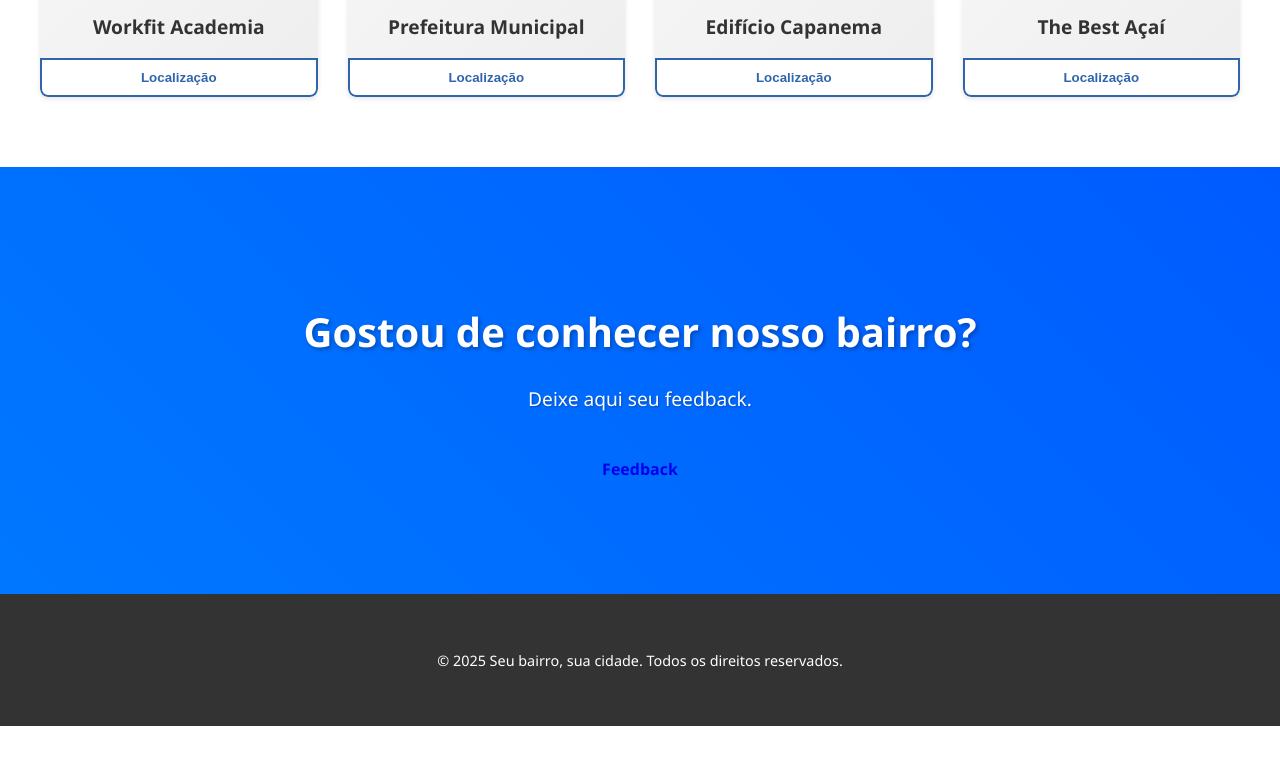
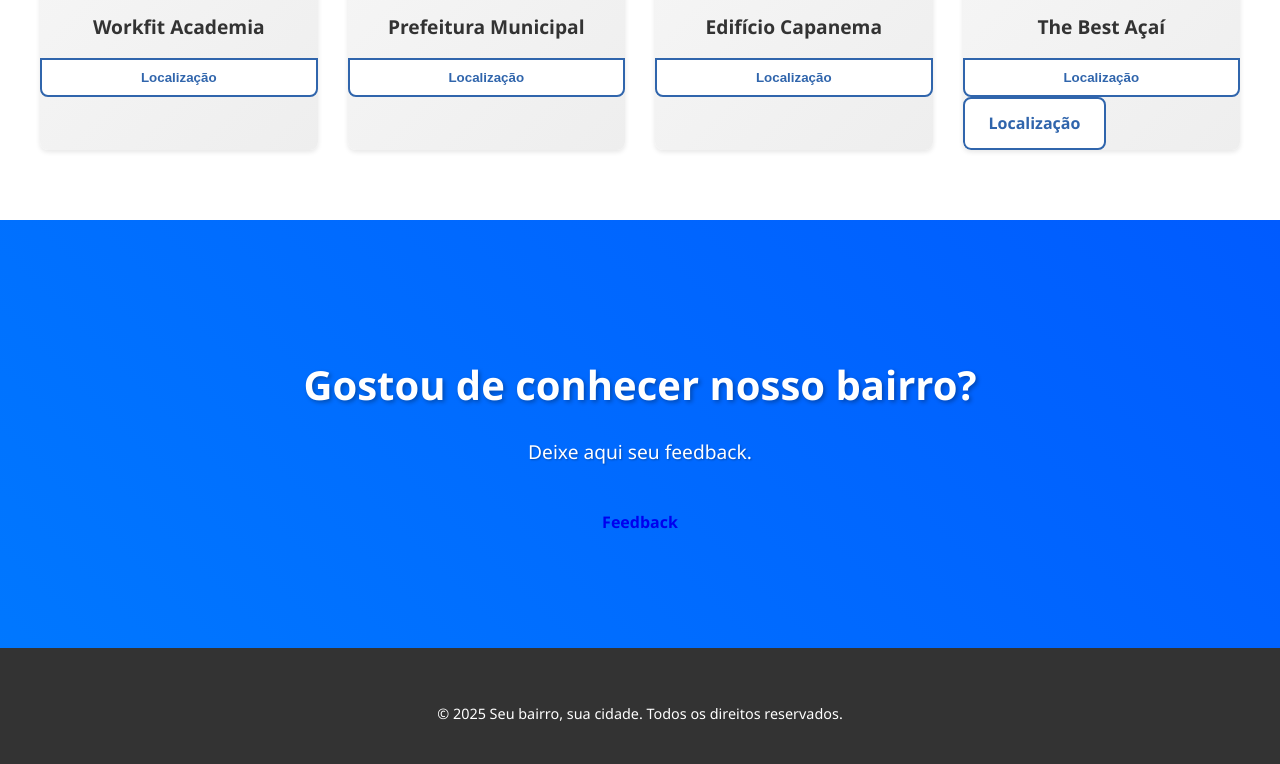
Before and after one commit to KauanZapani/Kauan-s, a plain HTML site: page index.html in a window 1280 px wide. Shown: the part 1522-2286 px from the top of the page. Before the commit the page ends 2248 px from the top, so only its background shows below. Drawn offline with Linux system fonts and the light colour scheme.

Commit message:
Update index.html

```diff
--- a/index.html
+++ b/index.html
@@ -77,6 +77,7 @@
                         <img src="thebest.png" alt="TheBest">
                         <h3>The Best Açaí</h3>
                         <button class="button secondary">Localização</button>
+                        <a href="https://maps.app.goo.gl/jJ8YEDLcukfEx3Dw5" class="button secondary">Localização</a>
                     </div>
                 </div>
             </div>
```
